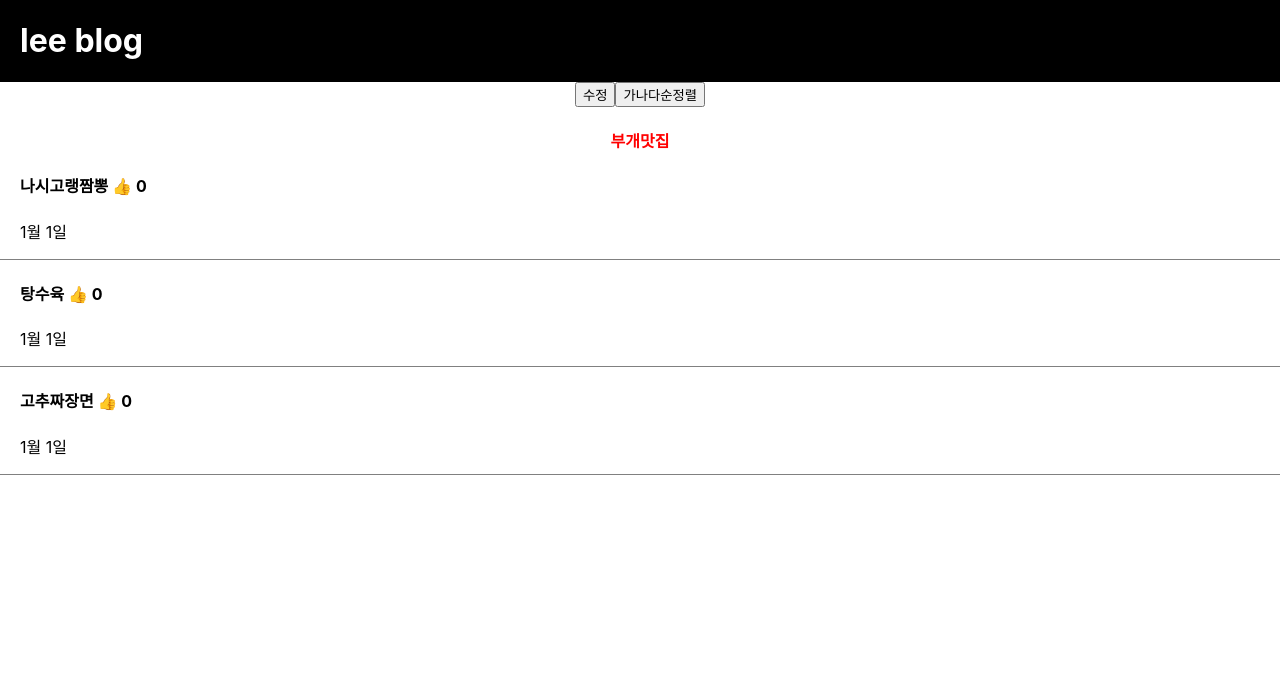
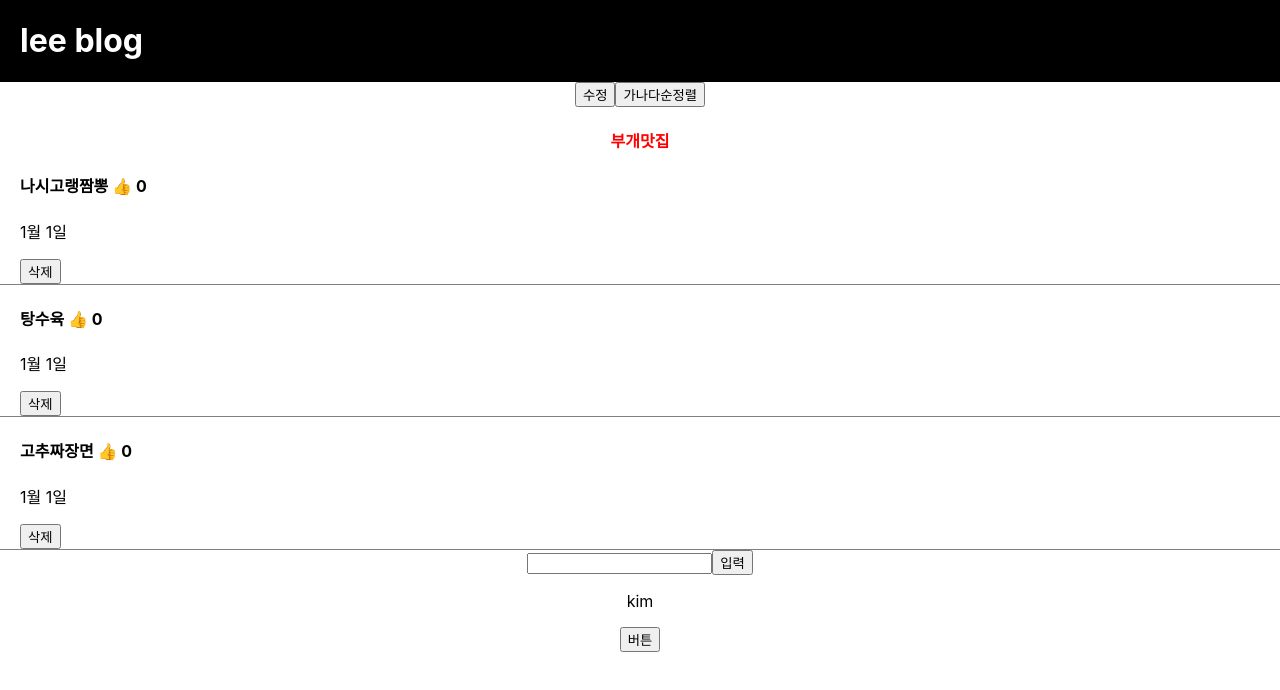
Before and after one commit to leejiwan/repository, a React (Create React App) app in the folder react/blog/: page / in a window 1280 px wide. Shown: the top 690 px of the page. Built offline with nearby package versions, Linux system fonts and the light colour scheme.

Commit message:
Update App.js

```diff
--- a/react/blog/src/App.js
+++ b/react/blog/src/App.js
@@ -1,7 +1,7 @@
 /* eslint-disable */
 import logo from './logo.svg';
 import './App.css'; //css파일 쓰려면 상단에 경로 import 'css파일 경로'
-import {useState} from 'react';
+import React, {useState} from 'react';
 
 //실은 html이 아니라 JSX
 //react에서 div 만드는 법 React.createElement('div',null, 'Hi')
@@ -26,6 +26,8 @@ function App() {
   let [좋아요, update] = useState([0,0,0]);
   let [modal, setStatus] = useState(false);
   let [index, indexStatus] = useState(0);
+  let [n글제목, nDoUpdate] = useState('');
+  let [iuputState, inputUpdate] = useState(false);
 
   return (
     <div className="App">
@@ -83,24 +85,43 @@ function App() {
             }
             setStatus(temp);
             indexStatus(index);
-
-            }}>{title}<span onClick={()=> {
+            //이벤트 버블링?
+            }}>{title}<span onClick={(e)=> {
+              e.stopPropagation(); //이벤트 버블링 방지
               let temp = [...좋아요]; //array 사본
               temp[index] = temp[index] + 1
               update(temp);
             }}> 👍 </span> {좋아요[index]} </h4>
             <p>1월 1일</p>
+            <button onClick={()=>{
+              let temp = [...글제목];
+              temp.splice(index,index+1);
+              console.log(temp)
+              doUpdate(temp);
+            }}>삭제</button>
            </div>
           )
 
         })
       }
 
+      <input type="text" id='titleInput' onChange={(e)=> {
+          nDoUpdate(e.target.value);
+      }}></input>
+
+      <button onClick={()=>{
+        //글추가
+        let temp = [...글제목];
+        temp.push(n글제목);
+        doUpdate(temp);
+        inputUpdate(true);
+      }}>입력</button>
+
       {
         //if안됨... 삼항연산자 사용
         modal == true ? <Modal index = {index} title={글제목} callback={doUpdate}></Modal> : ''
       }
-
+      <Profile></Profile>
 
     </div>
   );
@@ -129,4 +150,29 @@ function Modal(props) {
 };
 
 
+//예전버전임
+//class
+class Profile extends React.Component {
+  //constructor : class의 변수/초기값 저장할 때
+  constructor() {
+    super();
+    this.state = {name : 'kim'}; //useState
+  }
+
+  chageName() {
+    this.setState({name:'Lee'})
+  }
+
+  render() {
+    return(
+      <div>
+        <p>{this.state.name}</p>
+        <button onClick={()=>{
+            this.chageName();
+        }}>버튼</button>
+      </div>
+    )
+  }
+}
+
 export default App;
```
